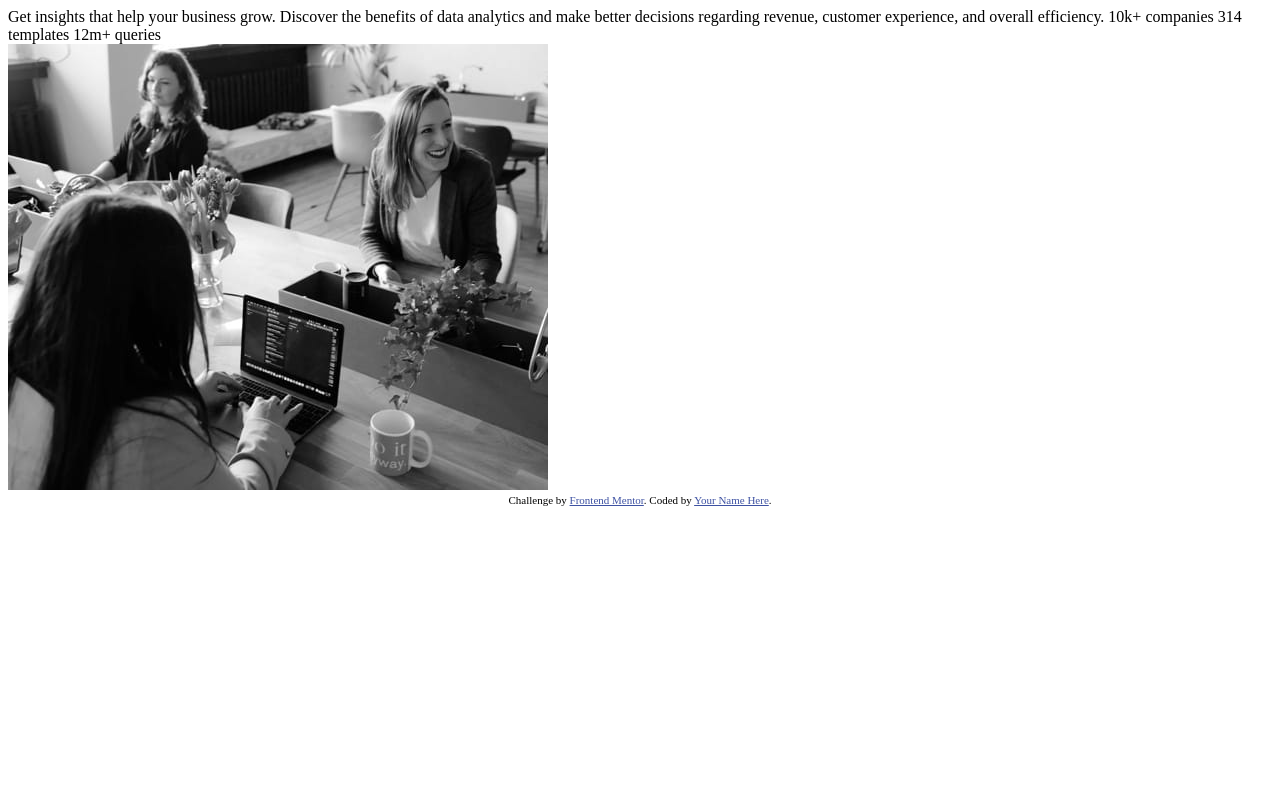
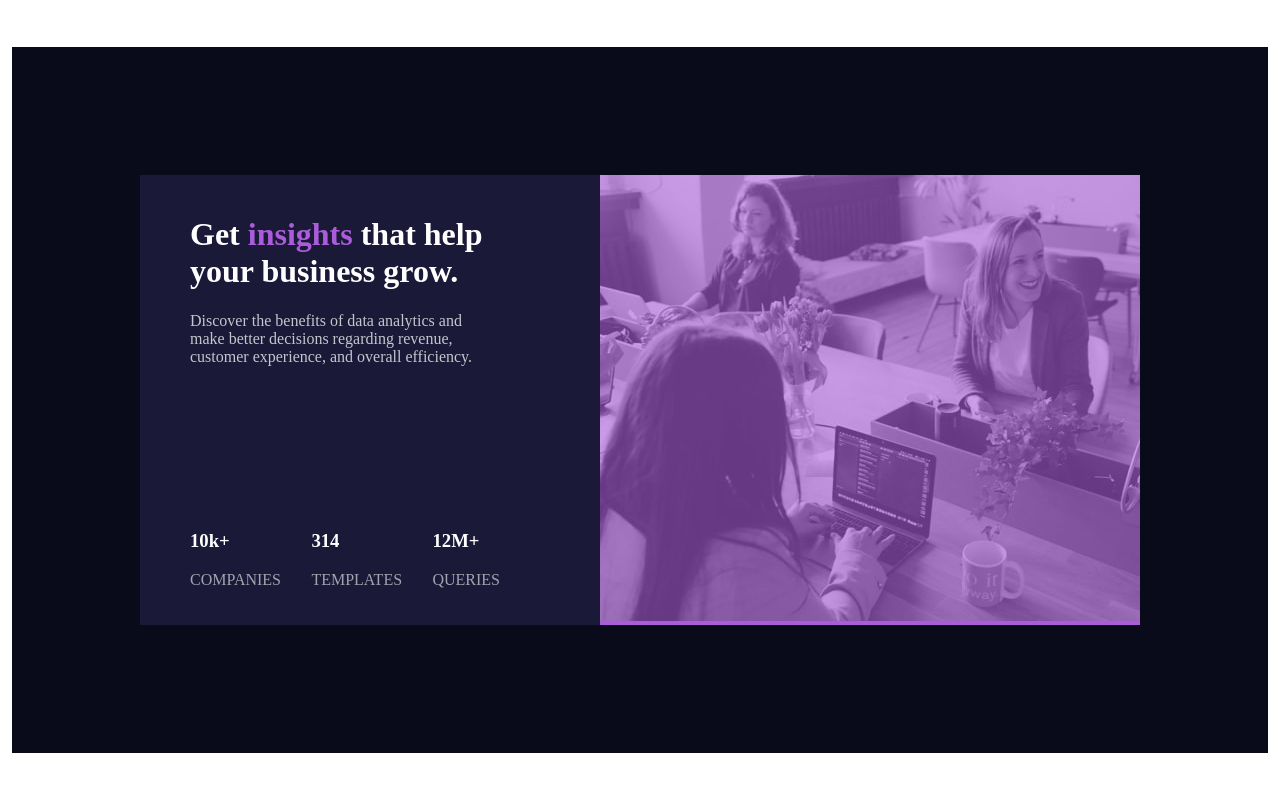
Before and after one commit to email362/stats-component-card, a plain HTML site: page index.html in a window 1280 px wide. Drawn offline with Linux system fonts and the light colour scheme.

Commit message:
more items

```diff
--- /dev/null
+++ b/css/styles.css
@@ -0,0 +1,55 @@
+html {
+    color: hsl(0, 0%, 100%);
+    box-sizing: border-box;
+}
+.purple {
+    color:hsl(277, 64%, 61%);
+}
+body {
+    width: 100%;
+    padding: 0;
+    margin: 0;
+    height: 100vh;
+    display: flex;
+    justify-content: center;
+    align-items: center;
+}
+.container {
+    max-width: 1440px;
+    background-color: hsl(233, 47%, 7%);
+    padding: 10%;
+}
+.card {
+    display: flex;
+    width: 1000px;
+    margin: 0 auto;
+    background-color: hsl(244, 38%, 16%);
+}
+.card-txt {
+    padding-left: 50px;
+    padding-right: 100px;
+    padding-top: 20px;
+    padding-bottom: 20px;
+}
+.card-img {
+    background-color:hsl(277, 64%, 61%);
+}
+.card-img img {
+    opacity: 0.4;
+}
+.title-txt {
+    margin-bottom: 146px;
+}
+.stat-txt {
+    display: flex;
+    justify-content: space-between;
+}
+.txt-upper {
+    text-transform: uppercase;
+}
+.font-color-3 {
+    color: hsla(0, 0%, 100%, 0.6);
+}
+.font-color-2 {
+    color: hsla(0, 0%, 100%, 0.75);
+}
--- a/index.html
+++ b/index.html
@@ -5,6 +5,7 @@
   <meta name="viewport" content="width=device-width, initial-scale=1.0"> <!-- displays site properly based on user's device -->
 
   <link rel="icon" type="image/png" sizes="32x32" href="./images/favicon-32x32.png">
+  <link rel="stylesheet" href="css/styles.css">
 
   <title>Frontend Mentor | Stats preview card component</title>
 
@@ -18,25 +19,40 @@
   <div class='container'>
     <div class='card'>
       <div class='card-txt'>
-                      Get insights that help your business grow.
+        <div class='title-txt'>
+          <h1>Get <span class='purple'>insights</span> that help your business grow.
+          </h1>
 
-    Discover the benefits of data analytics and make better decisions regarding revenue, customer
-    experience, and overall efficiency.
+          <p class='font-color-2'>
+            Discover the benefits of data analytics and make better decisions regarding revenue, customer
+            experience, and overall efficiency.
+          </p>
+        </div>
+        <div class='stat-txt'>
+          <div class='stat'>
+            <h3>10k+</h3>
+            <p class='txt-upper font-color-3'>companies</p>
+          </div>
+          <div class='stat'>
+            <h3>314</h3>
+            <p class='txt-upper font-color-3'>templates</p>
+          </div>
+          <div class='stat'>
+            <h3>12M+</h3>
+            <p class='txt-upper font-color-3'>queries</p>
+          </div>
+        </div>
 
-    10k+ companies
-    314 templates
-    12m+ queries
+
+
+
       </div>
 
       <div class='card-img'>
-        <img src="images\image-header-desktop.jpg" alt="card image">
+
+        <img src="images/image-header-desktop.jpg" alt="card image">
       </div>
 
-    </div>
-
-    <div class="attribution">
-      Challenge by <a href="https://www.frontendmentor.io?ref=challenge" target="_blank">Frontend Mentor</a>.
-      Coded by <a href="#">Your Name Here</a>.
     </div>
 
 
```
